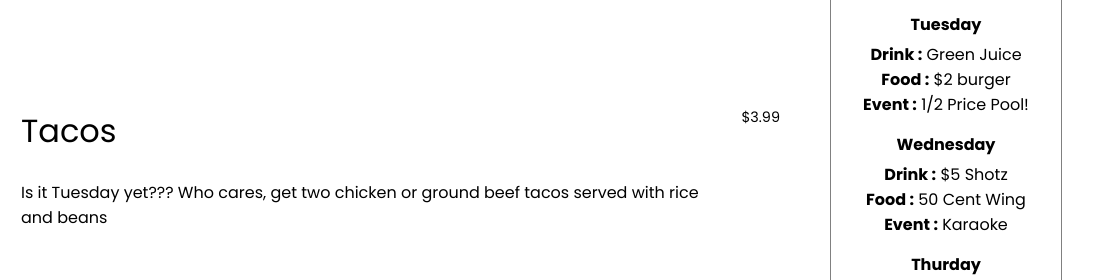
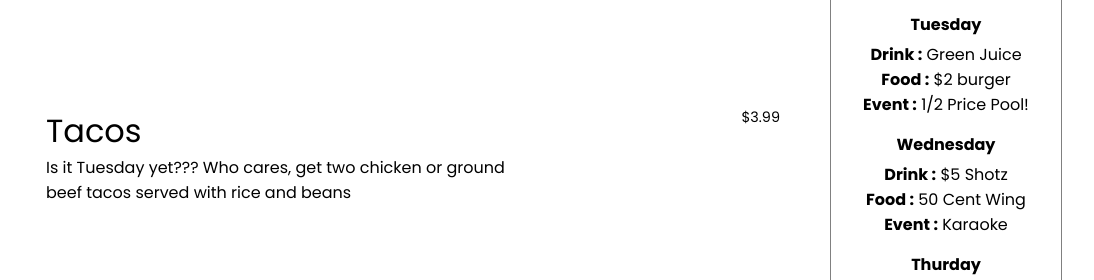
Before and after one commit to pschroeder70/at-the-door, an Astro site: page /menu in a window 1280 px wide. Shown: the part 259-539 px from the top of the page, 186-1280 px from the left. Built offline with nearby package versions, Linux system fonts and the light colour scheme; Astro itself is replaced by a stand-in of ours; no server answers.

Commit message:
Update menu-item.astro

```diff
--- a/src/components/menu-item.astro
+++ b/src/components/menu-item.astro
@@ -23,8 +23,8 @@ alert(`menuItemPic : ${menuItemPic}`)
 <style>
     .menu-item {
         display: grid;
+        grid-template-columns: 200px 50% 1fr;
         grid-template-rows: auto 1fr;
-        gap: 25px;
     }
 
     .menu-item__picture {
```
